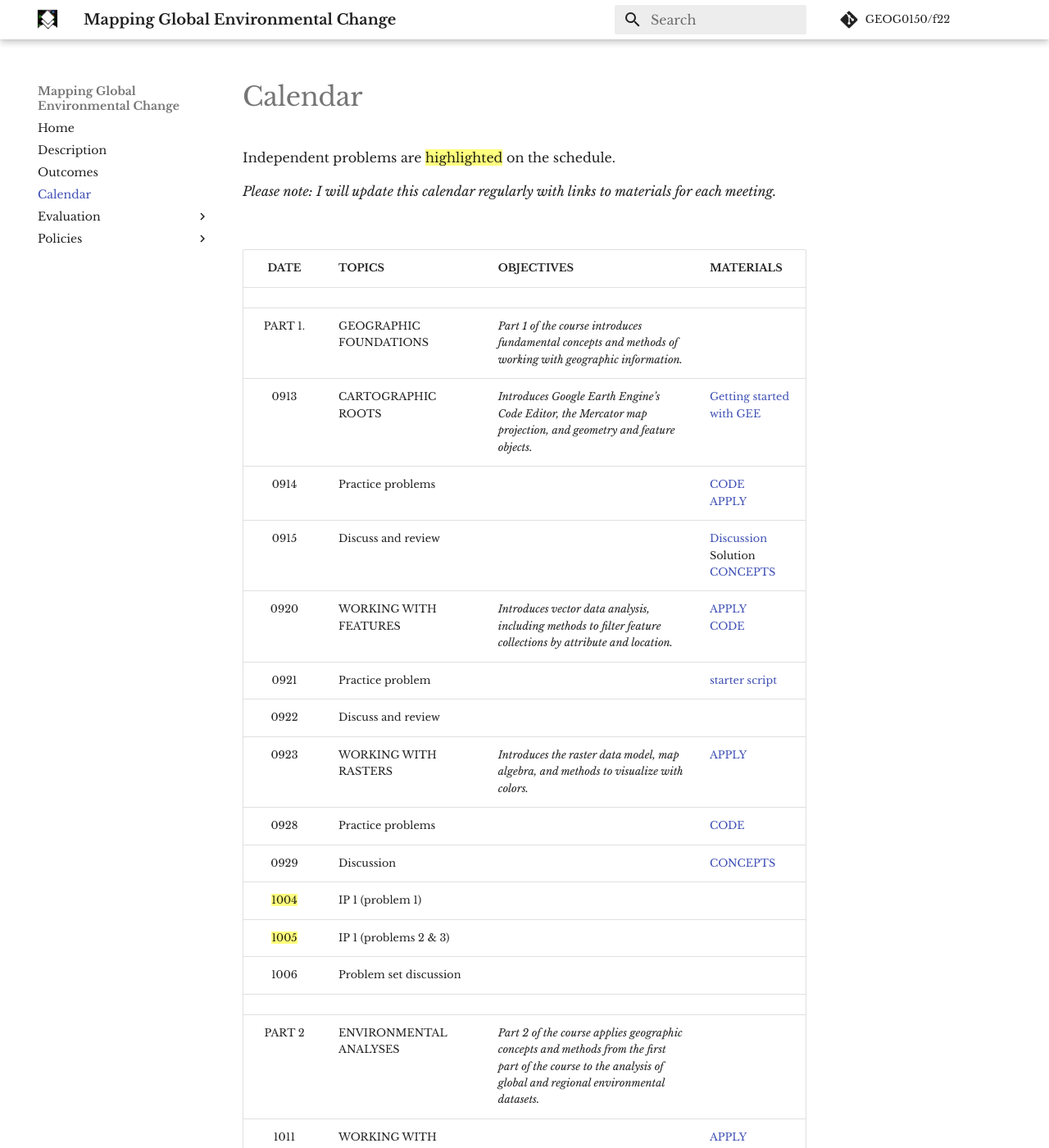
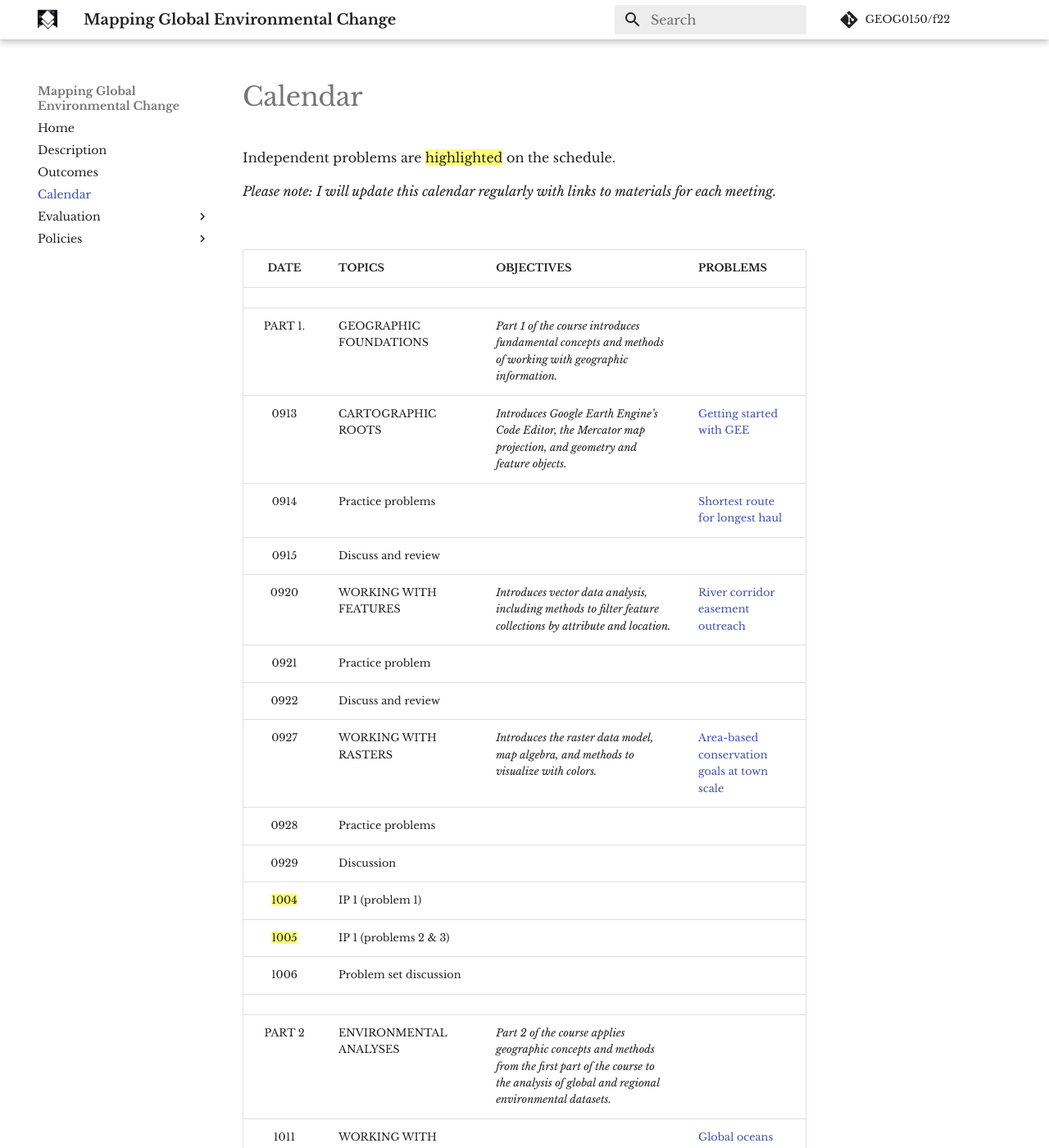
Before and after one commit to GEOG0150/f22, an MkDocs documentation site: the page built from src/calendar.md, in a window 1280 px wide and 1400 px high. Shown: the whole window at 82% size. Built offline with MkDocs 1.6.1 and Material for MkDocs 9.7.7, drawn with Linux system fonts in a browser that asks for light colours; emoji names are drawn with the system emoji font; comment, search, counter and statistics services are not loaded; some of the changed text lies outside the part shown.

Commit message:
update problem links

```diff
--- a/src/calendar.md
+++ b/src/calendar.md
@@ -4,28 +4,28 @@ _Please note: I will update this calendar regularly with links to materials for
 
 <br>
 
-| DATE | TOPICS | OBJECTIVES | MATERIALS |
+| DATE | TOPICS | OBJECTIVES | PROBLEMS |
 |:---:|:---| :--- | :--- |
 | |
 | PART 1.| GEOGRAPHIC FOUNDATIONS | _Part 1 of the course introduces fundamental concepts and methods of working with geographic information._ |
-| 0913| CARTOGRAPHIC ROOTS | _Introduces Google Earth Engine's Code Editor, the Mercator map projection, and geometry and feature objects._ | [Getting started with GEE](https://jeffhowarth.github.io/eeprimer/00/code/account/){target=_blank} |
-| 0914 | Practice problems | | [CODE](https://jeffhowarth.github.io/eeprimer/01/code/getMapCenter/){target=_blank} <br>[APPLY](https://jeffhowarth.github.io/eeprimer/01/apply/longest_haul/){target=_blank} |
-| 0915 | Discuss and review | | [Discussion](https://jeffhowarth.github.io/eeprimer/01/apply/discussion/){target=_blank} <br>Solution <br> [CONCEPTS](https://jeffhowarth.github.io/eeprimer/01/concepts/geographic_framework/){target=_blank} |
-| 0920 | WORKING WITH FEATURES | _Introduces vector data analysis, including methods to filter feature collections by attribute and location._ | [APPLY](https://jeffhowarth.github.io/eeprimer/02/apply/corridor_easement_list/){target=_blank}<br>[CODE](https://jeffhowarth.github.io/eeprimer/02/code/starter_coords/){target=_blank} |
-| 0921 | Practice problem | | [starter script](https://jeffhowarth.github.io/eeprimer/02/apply/starter_script/){target=_blank}<br> |
+| 0913| CARTOGRAPHIC ROOTS | _Introduces Google Earth Engine's Code Editor, the Mercator map projection, and geometry and feature objects._ | [Getting started with GEE][0913]{target=_blank} |
+| 0914 | Practice problems | | [Shortest route for longest haul][0914]{target=_blank}|
+| 0915 | Discuss and review | | |
+| 0920 | WORKING WITH FEATURES | _Introduces vector data analysis, including methods to filter feature collections by attribute and location._ | [River corridor easement outreach][0920]{target=_blank} |
+| 0921 | Practice problem | | |
 | 0922| Discuss and review |
-| 0923 | WORKING WITH RASTERS | _Introduces the raster data model, map algebra, and methods to visualize with colors._ | [APPLY](https://jeffhowarth.github.io/eeprimer/03/apply/protected_lands/){target=_blank} |
-| 0928| Practice problems | | [CODE](https://jeffhowarth.github.io/eeprimer/03/code/construct_image/){target=_blank} |
-| 0929| Discussion | | [CONCEPTS](https://jeffhowarth.github.io/eeprimer/03/concepts/review_questions/){target=_blank} |
+| 0927 | WORKING WITH RASTERS | _Introduces the raster data model, map algebra, and methods to visualize with colors._ | [Area-based conservation goals at town scale][0927]{target=_blank} |
+| 0928| Practice problems | |  |
+| 0929| Discussion | | |
 | <mark>1004</mark> |  IP 1 (problem 1) |
 | <mark>1005</mark>|  IP 1 (problems 2 & 3) |
 | 1006 | Problem set discussion |
 | |
 | PART 2| ENVIRONMENTAL ANALYSES | _Part 2 of the course applies geographic concepts and methods from the first part of the course to the analysis of global and regional environmental datasets._ |
-| 1011 | WORKING WITH IMAGE COLLECTIONS | | [APPLY](https://jeffhowarth.github.io/eeprimer/04/apply/global_oceans/){target=_blank} |
+| 1011 | WORKING WITH IMAGE COLLECTIONS | | [Global oceans][1011]{target=_blank} |
 | 1012 | Practice problems | |
 | 1013 | Discuss and review |
-| 1018 | WORKING WITH COLLECTIONS OF SCENES |  | [CONCEPTS](https://jeffhowarth.github.io/eeprimer/05/concepts/global_lst/){target=_blank}
+| 1018 | WORKING WITH COLLECTIONS OF SCENES |  | [Land surface temperature][1018]{target=_blank} |
 | 1019 | Practice problems | |
 | 1020 | Discuss and review |
 | 1025 | GLOBAL LAND COVER |
@@ -52,6 +52,14 @@ _Please note: I will update this calendar regularly with links to materials for
 | <mark>1207</mark> | IP 3 (problem 2 & 3) |
 | 1208 | Independent problem set discussion |
 
-[0101]: https://github.com/jeffhowarth/eeprimer/blob/master/lessons/javaScript101.md
-[0102]: https://github.com/jeffhowarth/eeprimer/blob/master/lessons/mapUI101.md
-[0103]: https://github.com/jeffhowarth/eeprimer/blob/master/lessons/greatCircles.md
+[0913]: https://jeffhowarth.github.io/eeprimer/00/code/account/
+
+[0914]: https://jeffhowarth.github.io/eeprimer/lessons/cart_roots/longest_haul/
+
+[0920]: https://jeffhowarth.github.io/eeprimer/lessons/vector/corridor_easement_list/
+
+[0927]: https://jeffhowarth.github.io/eeprimer/lessons/raster/protected_lands/
+
+[1011]: https://jeffhowarth.github.io/eeprimer/lessons/ic/global_oceans/
+
+[1018]: https://jeffhowarth.github.io/eeprimer/lessons/ic/lst/
```
Also changed, not shown: docs/calendar/index.html (+11 -11 lines), docs/search/search_index.json (+1 -1 lines), docs/sitemap.xml (+10 -10 lines), 1 other file.
